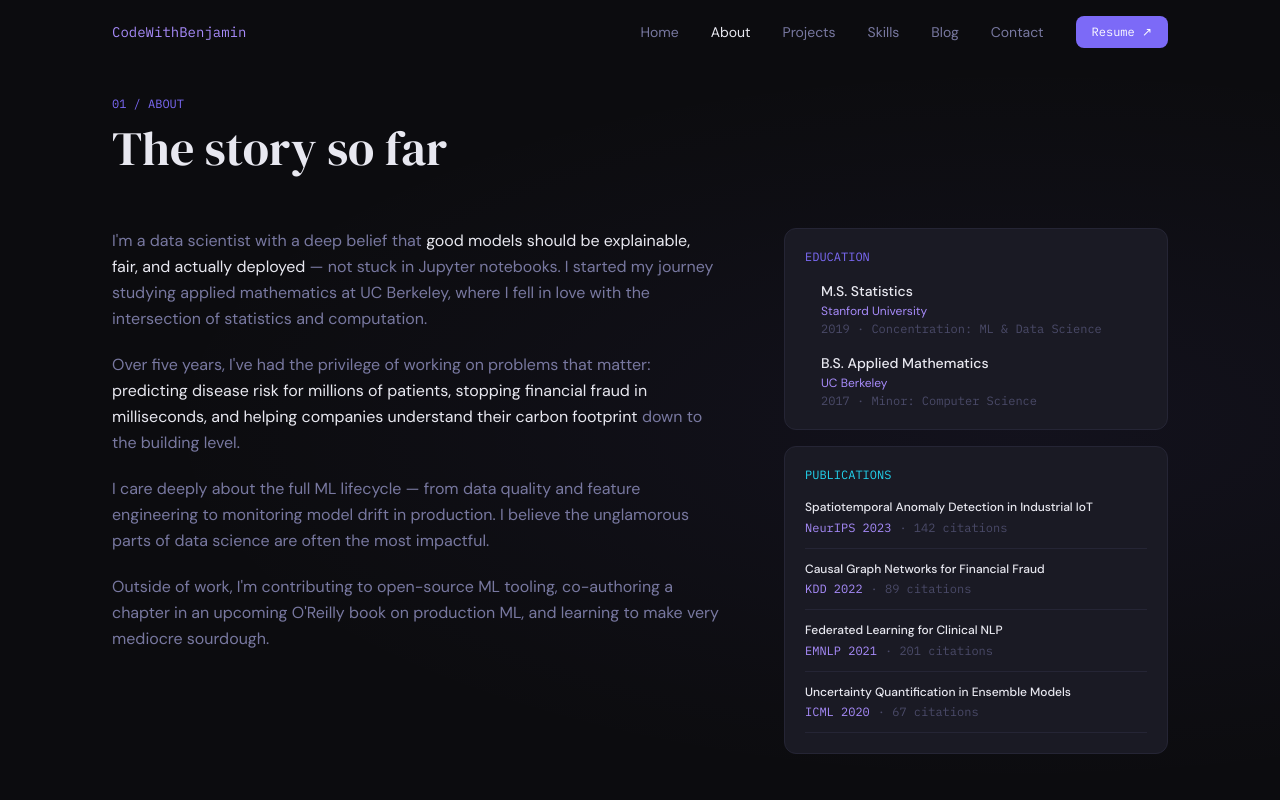
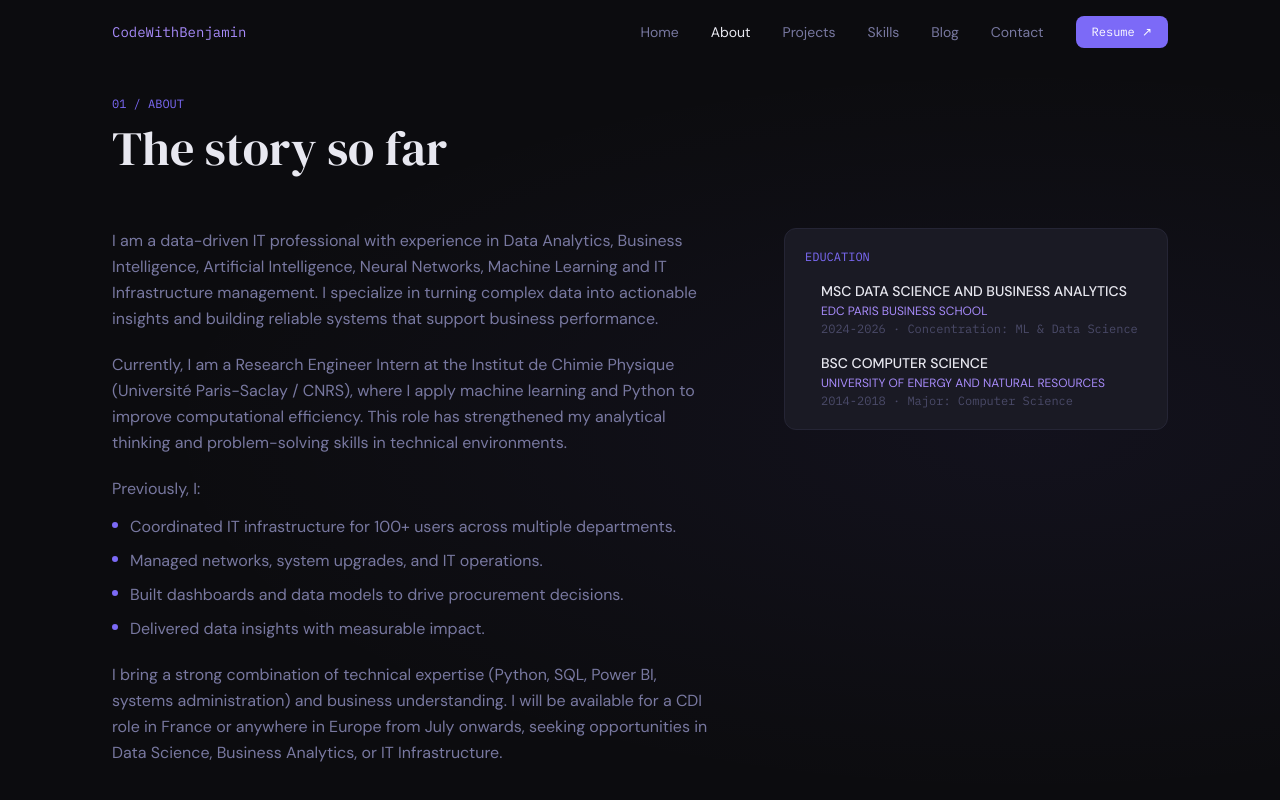
Before and after one commit to eakelvin/ben-kusi, a Next.js app: page /about in a window 1280 px wide. Shown: the top 800 px of the page. Built offline with nearby package versions, Linux system fonts and the light colour scheme.

Commit message:
Revise About section to reflect updated professional background and skills; replace previous content with new descriptions of current role, experience, and educational qualifications.

```diff
--- a/src/components/sections/About.tsx
+++ b/src/components/sections/About.tsx
@@ -13,16 +13,33 @@ export function About() {
         <div className="grid lg:grid-cols-5 gap-10 lg:gap-16 items-start">
           <div className="lg:col-span-3 space-y-5">
             <p className="text-base leading-relaxed" style={{ color: "var(--text-muted)" }}>
-              I&apos;m a data scientist with a deep belief that <span style={{ color: "var(--text)" }}>good models should be explainable, fair, and actually deployed</span> — not stuck in Jupyter notebooks. I started my journey studying applied mathematics at UC Berkeley, where I fell in love with the intersection of statistics and computation.
+              {/* I&apos;m a data scientist with a deep belief that <span style={{ color: "var(--text)" }}>good models should be explainable, fair, and actually deployed</span> — not stuck in Jupyter notebooks. I started my journey studying applied mathematics at UC Berkeley, where I fell in love with the intersection of statistics and computation. */}
+              I am a data-driven IT professional with experience in Data Analytics, Business Intelligence, Artificial Intelligence, Neural Networks, Machine Learning and IT Infrastructure management. I specialize in turning complex data into actionable insights and building reliable systems that support business performance.
             </p>
             <p className="text-base leading-relaxed" style={{ color: "var(--text-muted)" }}>
-              Over five years, I&apos;ve had the privilege of working on problems that matter: <span style={{ color: "var(--text)" }}>predicting disease risk for millions of patients, stopping financial fraud in milliseconds, and helping companies understand their carbon footprint</span> down to the building level.
+              {/* Over five years, I&apos;ve had the privilege of working on problems that matter: <span style={{ color: "var(--text)" }}>predicting disease risk for millions of patients, stopping financial fraud in milliseconds, and helping companies understand their carbon footprint</span> down to the building level. */}
+              Currently, I am a Research Engineer Intern at the Institut de Chimie Physique (Université Paris-Saclay / CNRS), where I apply machine learning and Python to improve computational efficiency. This role has strengthened my analytical thinking and problem-solving skills in technical environments.
             </p>
+            <div className="text-base leading-relaxed" style={{ color: "var(--text-muted)" }}>
+              <p className="mb-3">Previously, I:</p>
+              <ul className="space-y-2">
+                {[
+                  "Coordinated IT infrastructure for 100+ users across multiple departments.",
+                  "Managed networks, system upgrades, and IT operations.",
+                  "Built dashboards and data models to drive procurement decisions.",
+                  "Delivered data insights with measurable impact.",
+                ].map(item => (
+                  <li key={item} className="flex gap-3">
+                    <span className="w-1.5 h-1.5 rounded-full mt-2 shrink-0" style={{ background: "var(--accent)" }} />
+                    <span>{item}</span>
+                  </li>
+                ))}
+              </ul>
+            </div>
             <p className="text-base leading-relaxed" style={{ color: "var(--text-muted)" }}>
-              I care deeply about the full ML lifecycle — from data quality and feature engineering to monitoring model drift in production. I believe the unglamorous parts of data science are often the most impactful.
-            </p>
-            <p className="text-base leading-relaxed" style={{ color: "var(--text-muted)" }}>
-              Outside of work, I&apos;m contributing to open-source ML tooling, co-authoring a chapter in an upcoming O&apos;Reilly book on production ML, and learning to make very mediocre sourdough.
+              {/* Outside of work, I&apos;m contributing to open-source ML tooling, co-authoring a chapter in an upcoming O&apos;Reilly book on production ML, and learning to make very mediocre sourdough. */}
+              I bring a strong combination of technical expertise (Python, SQL, Power BI, systems administration) and business understanding.
+              I will be available for a CDI role in France or anywhere in Europe from July onwards, seeking opportunities in Data Science, Business Analytics, or IT Infrastructure.
             </p>
           </div>
 
@@ -33,16 +50,16 @@ export function About() {
               <div className="space-y-4">
                 {[
                   {
-                    degree: "M.S. Statistics",
-                    school: "Stanford University",
-                    year: "2019",
+                    degree: "MSC DATA SCIENCE AND BUSINESS ANALYTICS",
+                    school: "EDC PARIS BUSINESS SCHOOL",
+                    year: "2024-2026",
                     note: "Concentration: ML & Data Science"
                   },
                   {
-                    degree: "B.S. Applied Mathematics",
-                    school: "UC Berkeley",
-                    year: "2017",
-                    note: "Minor: Computer Science"
+                    degree: "BSC COMPUTER SCIENCE",
+                    school: "UNIVERSITY OF ENERGY AND NATURAL RESOURCES",
+                    year: "2014-2018",
+                    note: "Major: Computer Science"
                   },
                 ].map(e => (
                   <div key={e.degree} className="flex gap-3">
@@ -58,7 +75,7 @@ export function About() {
             </div>
 
             {/* Publications */}
-            <div className="rounded-xl p-5" style={{ background: "var(--card)", border: "1px solid var(--border)" }}>
+            {/* <div className="rounded-xl p-5" style={{ background: "var(--card)", border: "1px solid var(--border)" }}>
               <div className="text-xs font-mono mb-4" style={{ color: "var(--cyan)" }}>PUBLICATIONS</div>
               <div className="space-y-3">
                 {[
@@ -76,7 +93,7 @@ export function About() {
                   </div>
                 ))}
               </div>
-            </div>
+            </div> */}
           </div>
         </div>
       </div>
```
